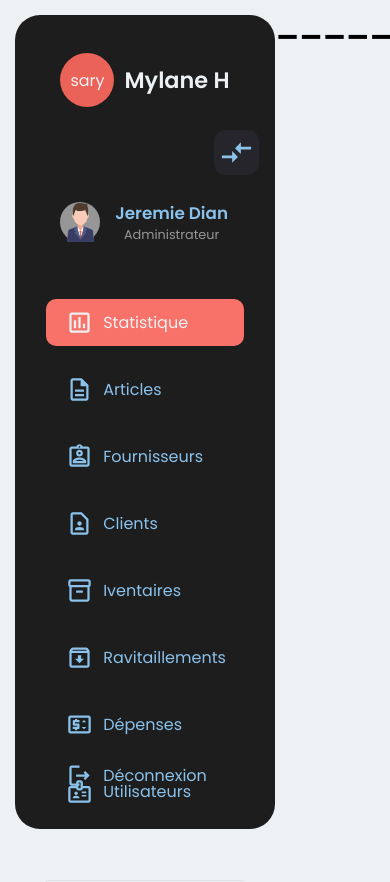
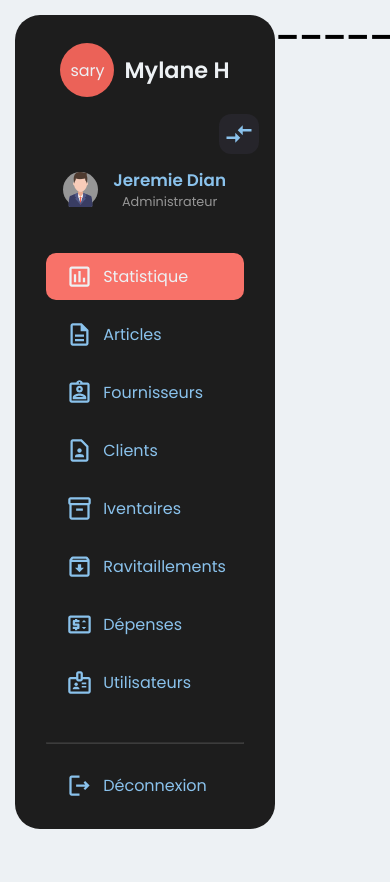
Before and after one commit to RaMiAnderson/Hopitaliko-V-Web, a React (Vite) app in the folder client/: page /admin/dashboard in a window 390 px wide. Shown: the top 882 px of the page. After the commit the page ends 844 px from the top, so only its background shows below. Built offline with nearby package versions, Linux system fonts and the light colour scheme; sample sign-in values are in the browser's storage.

Commit message:
Fix navBar - responsive Height

```diff
--- a/client/src/components/Navbar/AdminNavbar.jsx
+++ b/client/src/components/Navbar/AdminNavbar.jsx
@@ -75,7 +75,7 @@ export default function AdminNavbar({numPg}) {
           </div>
 
           <div className="toggleSection">
-            <button onClick={() => activeToggle()} className='btnToggle'><Toggle sx={{width:35, height:35}}/></button>
+            <button onClick={() => activeToggle()} className='btnToggle'><Toggle sx={{width:30, height:30}}/></button>
           </div>
 
           {/* InfoUser */}
--- a/client/src/components/Navbar/navBarStyle.css
+++ b/client/src/components/Navbar/navBarStyle.css
@@ -2,7 +2,7 @@
    height: calc(100% - 30px);
    width: 260px;
    background-color: var(--noirbe);
-   padding: 55px 12%;
+   padding: 45px 12%;
    border-radius: 25px;
    position: relative;
    transition: .3s;
@@ -35,7 +35,7 @@
 
 .parentNavbar .linkSection{
    width: 100%;
-   margin-top: 45px;
+   margin-top: 34px;
 }
 .linkSection ul{
    list-style: none;
@@ -48,7 +48,7 @@
 .linkSection li{
    list-style: none;
    padding: 10px 20px;
-   margin-top: 20px;
+   margin-top: 11px;
    border-radius: 10px;
    color: var(--whiteNav);
    cursor: pointer;
@@ -77,7 +77,7 @@
 }
 
 .parentNavbar .toggleSection{
-   margin-top: 40px;
+   margin-top: 34px;
    margin-right: -15px;
    display: flex;
    justify-content: end;
@@ -101,23 +101,23 @@
 
 
 .parentNavbar .userInfoSection{
-   margin-top: 15px;
-   padding: 10px 14px;
+   margin-top: 5px;
+   padding: 8px 17px;
    display: flex;
    align-items: center;
 }
 
 .userInfoSection .userIcon{
-   border-radius: 40px;
+   border-radius: 35px;
    display: flex;
    justify-content: center;
    align-items: center;
-   width: 40px;
-   height: 40px;
+   width: 35px;
+   height: 35px;
    background-color: var(--whiteTransp);
 }
 .userIcon img{
-   width: 39px;
+   width: 35px;
 }
 
 .userInfoSection .nameContainer{
@@ -142,7 +142,7 @@
 
 .logoutSection{
    position: absolute;
-   bottom: 30px;
+   bottom: 20px;
    right: 0;
    left: 0;
 
@@ -195,6 +195,32 @@
 }
 
 .separateLogout{
-   margin-top: 65px;
+   position: absolute;
+   right: 0;
+   left: 0;
+   bottom: 85px;
+   margin : 0 12%;
+   /* margin-top: 65px; */
    opacity: 0.15;
 }
+
+@media screen and (max-height: 830px) {
+   .parentNavbar{
+      padding: 30px 12%;
+   }
+   .parentNavbar .linkSection{
+      margin-top: 10px;
+   }
+   .logoutSection{
+      bottom: 16px;
+   }
+   .separateLogout{
+      display: none;
+   }
+   .parentNavbar .toggleSection{
+      margin-top: 28px;
+   }
+   .parentNavbar .userInfoSection{
+      margin-top: 2px;
+   }
+}
```
